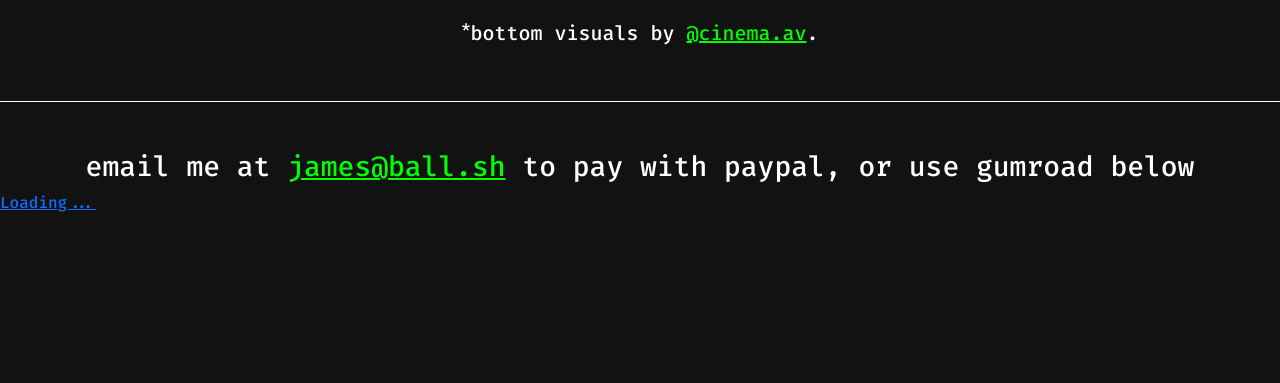
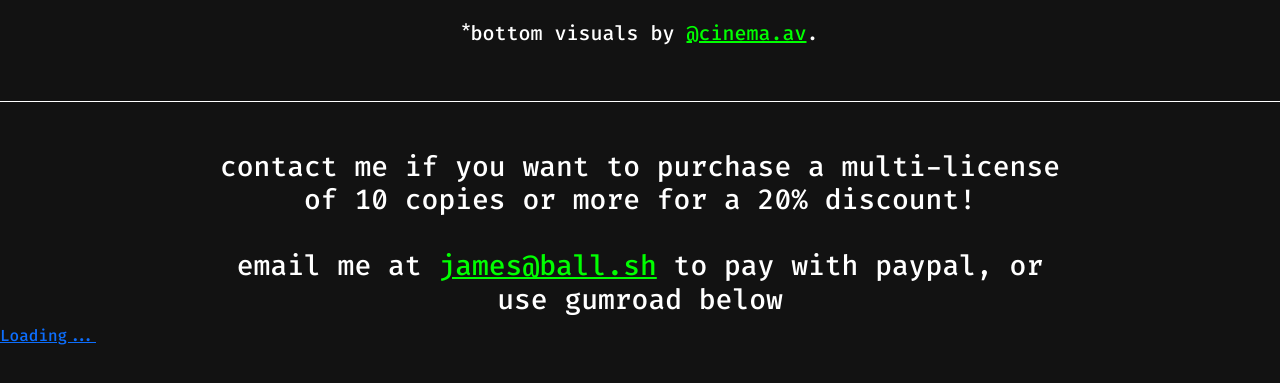
Before and after one commit to jameshball/osci-render-website, a website: page sosci/index.html in a window 1280 px wide. Shown: the part 2136-2519 px from the top of the page. Drawn offline with nearby package versions, Linux system fonts and the light colour scheme; files that its build step writes are made by us from their sources; a script that the page names is missing.

Commit message:
Add message for multi-license

```diff
--- a/sosci/index.html
+++ b/sosci/index.html
@@ -127,8 +127,14 @@
 
     <div class="section-line" id="purchase" style="min-height: 100vh;">
         <section class="bg-primary py-5">
-            <h3 class="text-center text-white">email me at <a href="mailto:james@ball.sh"
-                class="link-secondary">james@ball.sh</a> to pay with paypal, or use gumroad below</h3>
+            <div class="row">
+                <div class="col-lg-8 mx-auto">
+                    <h3 class="text-center text-white">contact me if you want to purchase a multi-license of 10 copies or more for a 20% discount!</h3>
+                    <br>
+                    <h3 class="text-center text-white">email me at <a href="mailto:james@ball.sh"
+                        class="link-secondary">james@ball.sh</a> to pay with paypal, or use gumroad below</h3>
+                </div>
+            </div>
             <div class="gumroad-product-embed"><a href="https://jameshball.gumroad.com/l/sosci">Loading...</a></div>
         </section>
     </div>
```
